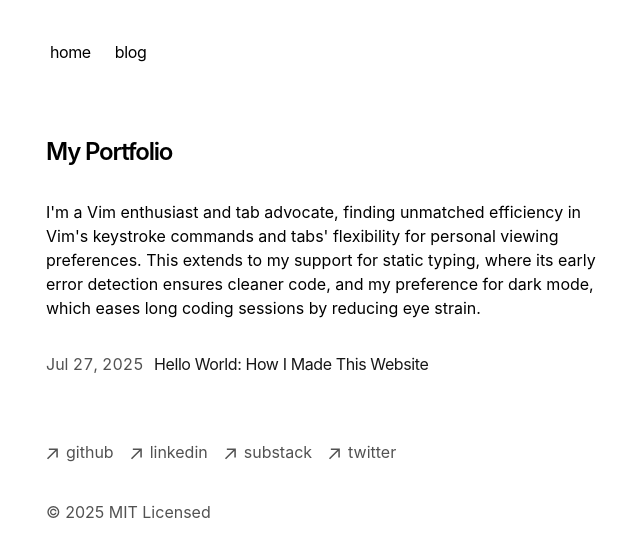
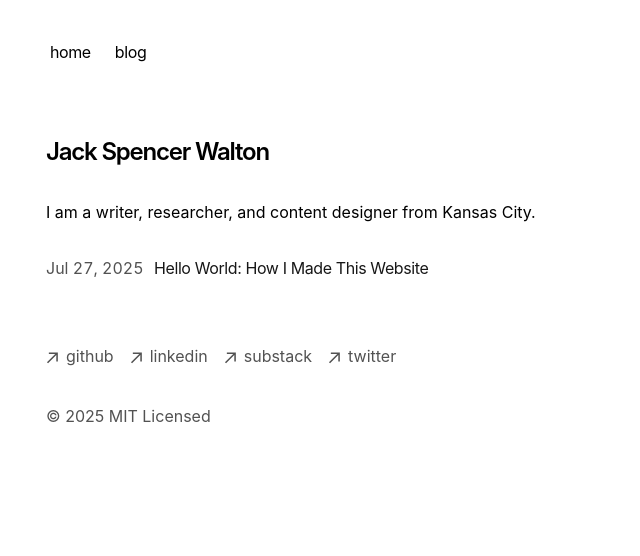
Before and after one commit to jack-walton/portfolio-starter-kit, a Next.js app: page / in a window 1280 px wide. Shown: the top 556 px of the page, without its empty margins (306-946 px from the left). Built offline with nearby package versions, Linux system fonts and the light colour scheme.

Commit message:
Update homepage content

```diff
--- a/app/page.tsx
+++ b/app/page.tsx
@@ -4,14 +4,10 @@
   return (
     <section>
       <h1 className="mb-8 text-2xl font-semibold tracking-tighter">
-        My Portfolio
+        Jack Spencer Walton
       </h1>
       <p className="mb-4">
-        {`I'm a Vim enthusiast and tab advocate, finding unmatched efficiency in
-        Vim's keystroke commands and tabs' flexibility for personal viewing
-        preferences. This extends to my support for static typing, where its
-        early error detection ensures cleaner code, and my preference for dark
-        mode, which eases long coding sessions by reducing eye strain.`}
+        {`I am a writer, researcher, and content designer from Kansas City.`}
       </p>
       <div className="my-8">
         <BlogPosts />
```
